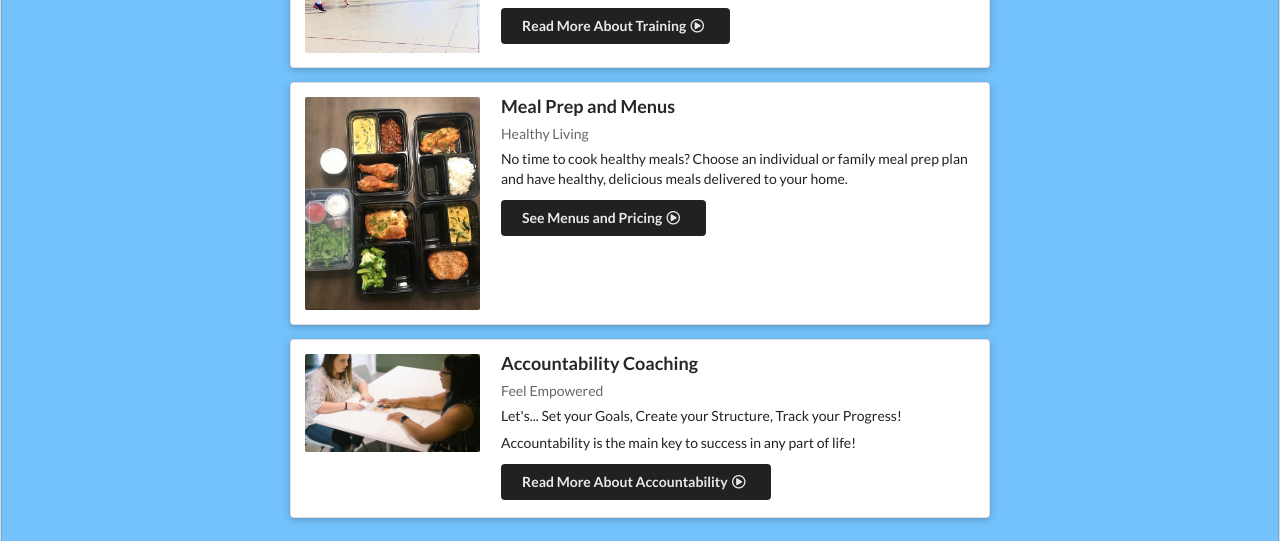
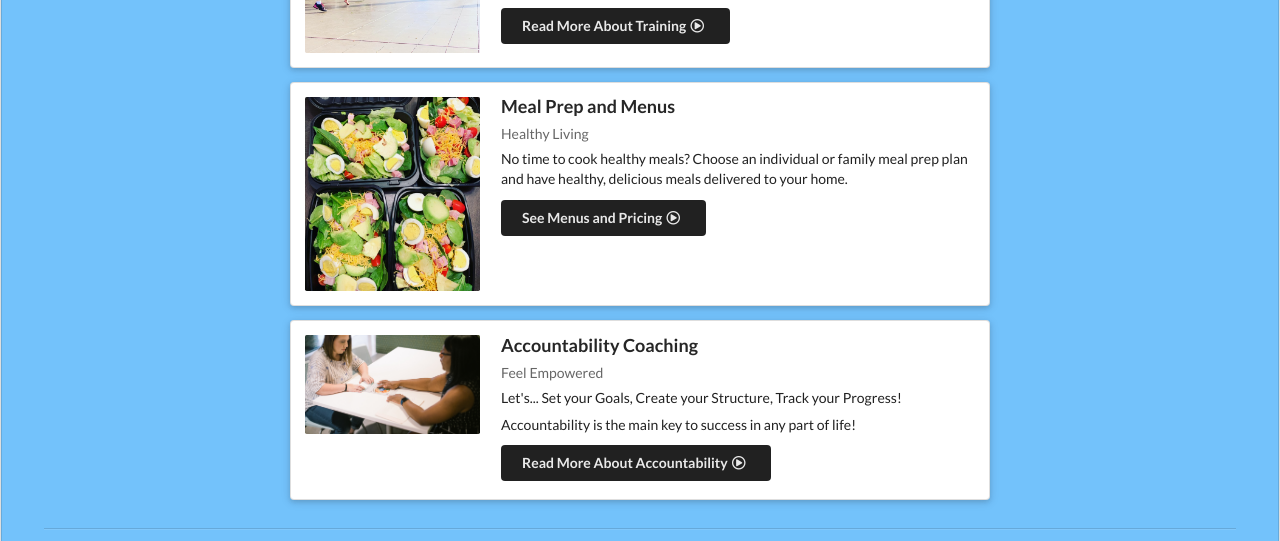
Before and after one commit to AubryOE/Fitness-Addict, a website: page index.html in a window 1280 px wide. Shown: the part 952-1493 px from the top of the page. Drawn offline with nearby package versions, Linux system fonts and the light colour scheme.

Commit message:
Updating meal prep photo on index.html

```diff
--- a/index.html
+++ b/index.html
@@ -166,7 +166,7 @@
                                 <div id="mealPrepCard" class="ui divided items">
                                     <div class="item">
                                         <div class="image">
-                                            <img src= "img/MealPrepHealthyLiving.jpg">
+                                            <img src= "img/mainmeal.JPG">
                                         </div>
                                         <div class="content">
                                             <a class="header" href="/menus.html">Meal Prep and Menus</a>
```
Also changed, not shown: img/mainmeal.JPG (added).
